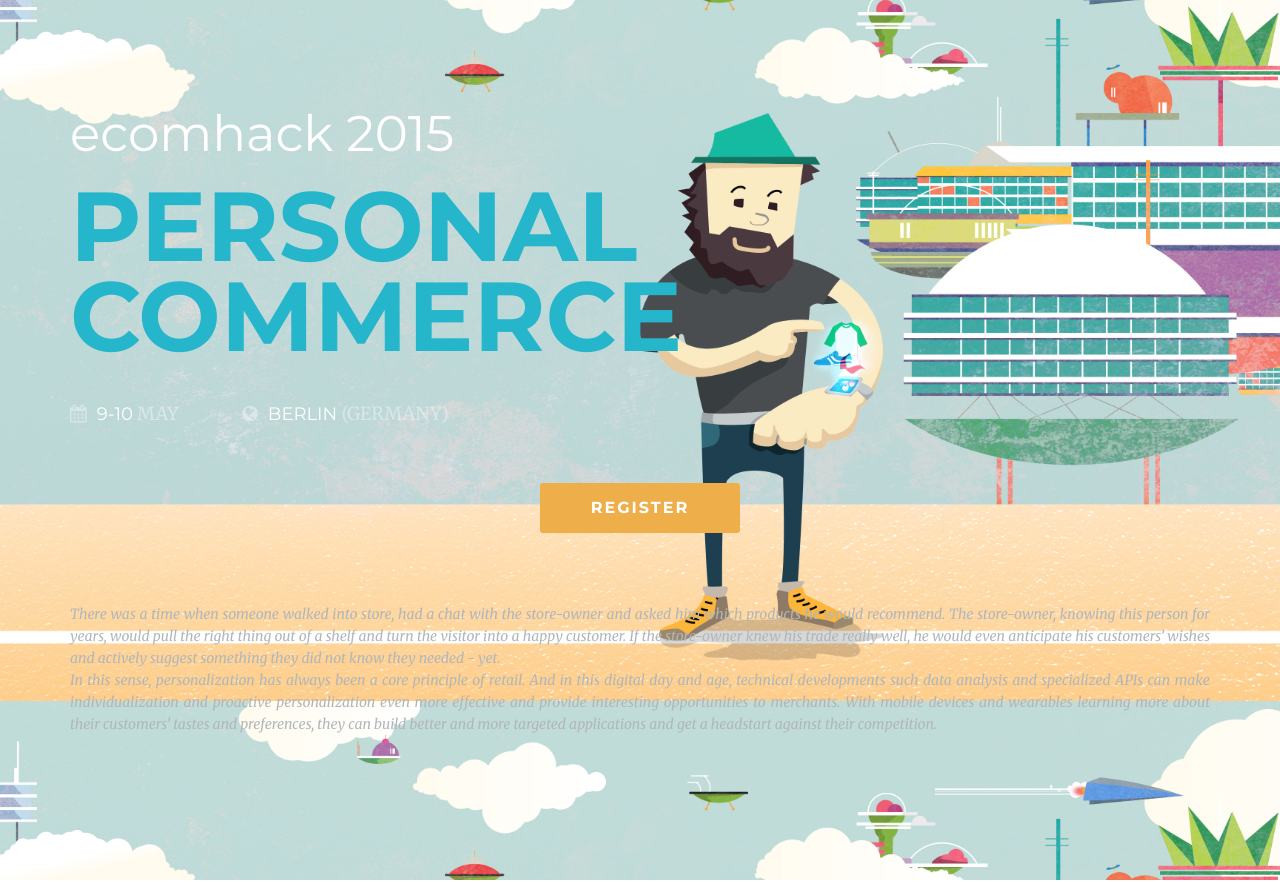
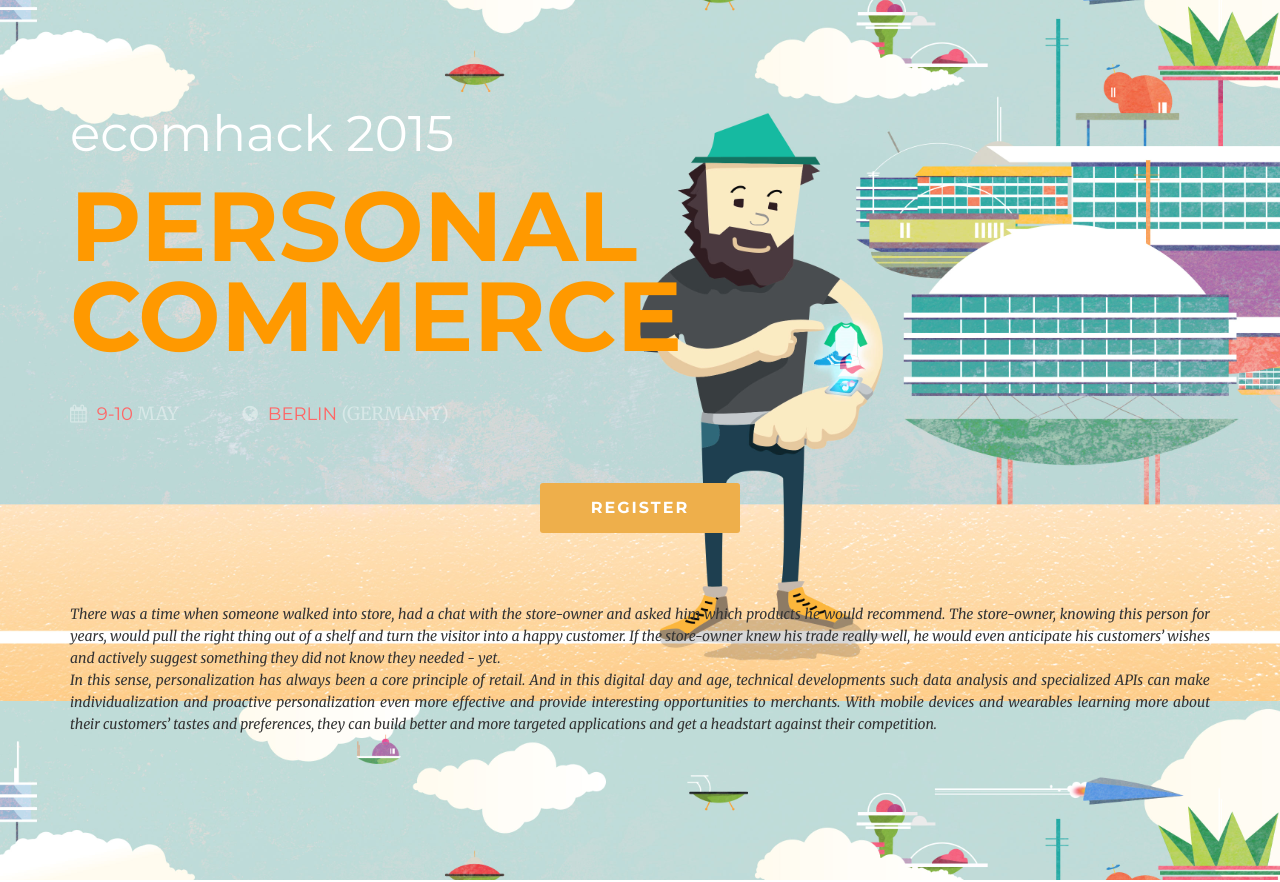
Before and after one commit to sphereio/ecomhack, a website: page index.html in a window 1280 px wide. Shown: the part 99-981 px from the top of the page. Drawn offline with nearby package versions, Linux system fonts and the light colour scheme; some packages are replaced by stand-ins of ours.

Commit message:
Update CSS.

```diff
--- a/css/style.css
+++ b/css/style.css
@@ -67,7 +67,7 @@
 }
 
 p {
-  color: #B1B6BA;
+  color: #333333;
   line-height: 28px;
   font-weight: 400;
 }
@@ -328,7 +328,7 @@
   display: inline-block;
 }
 #main-section .main-intro h1 {
-  color: #fff;
+  color: #FFF;
   font-family: "Montserrat", sans-serif;
   font-size: 72px;
   font-weight: 400;
@@ -337,7 +337,7 @@
 }
 #main-section .main-intro .big-text {
   font-size: 80px;
-  color: #26b6cb;
+  color: #ff9900;
   font-family: "Montserrat", sans-serif;
   font-weight: 700;
   font-size: 98px;
@@ -359,7 +359,7 @@
 }
 #main-section .main-intro .small-text .highlight {
   font-family: "Montserrat", sans-serif;
-  color: #fff;
+  color: #ff6666;
 }
 #main-section .main-intro .description {
   padding-top: 70px;
```
